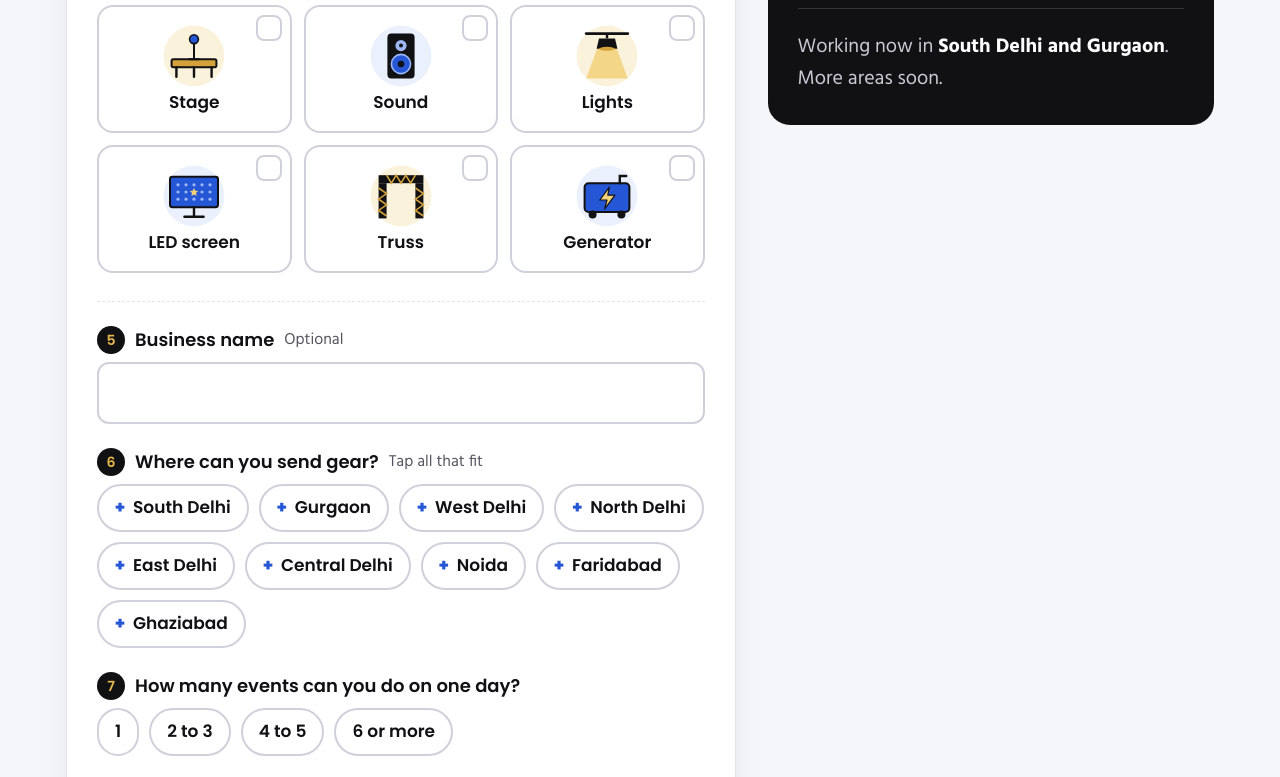
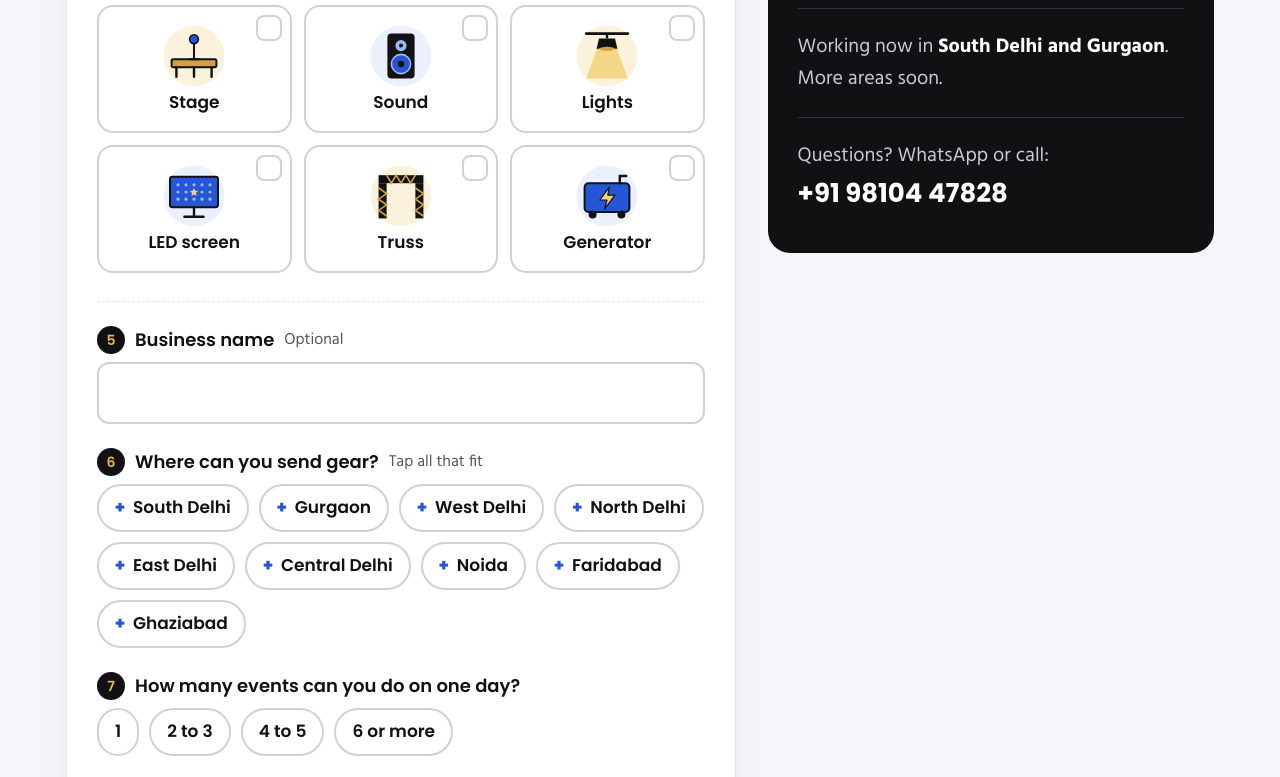
Before and after one commit to NavyaKhanna014/evently-pro, a plain HTML site: page vendors.html in a window 1280 px wide. Shown: the part 4947-5724 px from the top of the page. Drawn offline with Linux system fonts and the light colour scheme.

Commit message:
Send vendor site forms to WhatsApp 919810447828

```diff
--- a/vendors.html
+++ b/vendors.html
@@ -785,7 +785,7 @@ footer a{color:#fff}
    ========================================================= */
 const CONFIG = {
   // Your WhatsApp number: 91 + 10-digit number, digits only. Example: "919876543210"
-  whatsappNumber: "",
+  whatsappNumber: "919810447828",
   // Optional: your email. Example: "vendors@eventlypro.in"
   email: "",
   // Areas where you take orders right now
```
